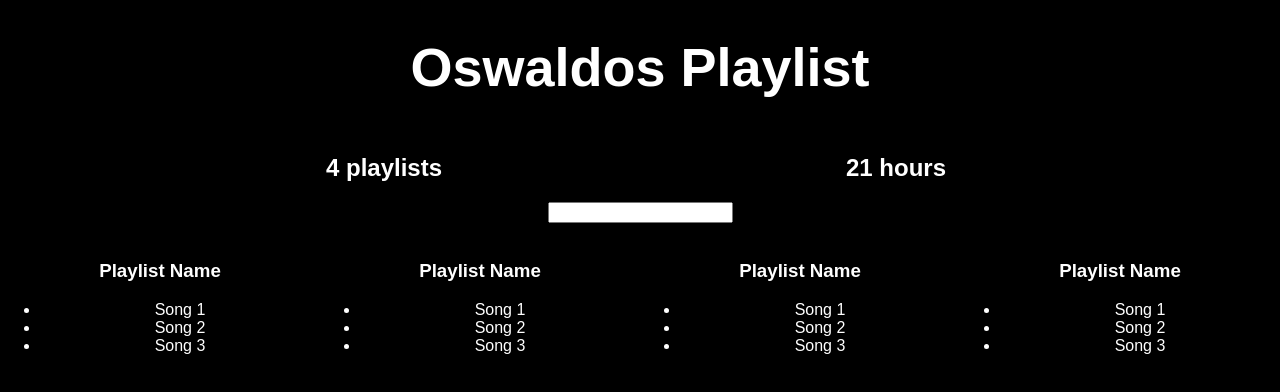
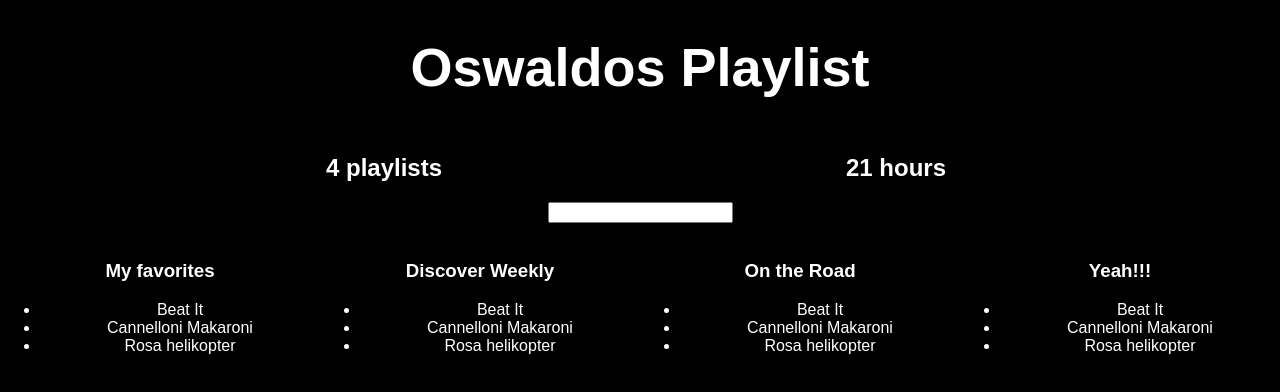
Before and after one commit to zorazky/better-playlist, a React (Create React App) app in the folder spotify/: page / in a window 1280 px wide. Shown: the top 392 px of the page. Built offline with nearby package versions, Linux system fonts and the light colour scheme.

Commit message:
Adding fake data to html

```diff
--- a/spotify/src/App.js
+++ b/spotify/src/App.js
@@ -74,14 +74,16 @@ class Filter extends Component {
 
 class Playlist extends Component {
   render () {
+    let playlist = this.props.playlist;
     return (
       <div style={{...defaultStyle, width: "25%", display: "inline-block"}}>
         <img alt=""/>
-        <h3>Playlist Name</h3>
+        <h3>{playlist.name}</h3>
         <ul>
-          <li>Song 1</li>
-          <li>Song 2</li>
-          <li>Song 3</li>
+          {playlist.songs.map(song =>
+            <li key={song.name}>{song.name}</li>
+          )}
+
         </ul>
 
       </div>
@@ -116,10 +118,14 @@ class App extends Component {
             <HoursCounter playlists={this.state.serverData.user &&
                 this.state.serverData.user.playlists} />
             <Filter />
-            <Playlist />
-            <Playlist />
-            <Playlist />
-            <Playlist />
+
+            {
+              this.state.serverData.user.playlists.map((playlist) => {
+                return <Playlist playlist={playlist} />
+                }
+              )
+            }
+
           </div> : <h1>Loading...</h1>
         }
 
```
